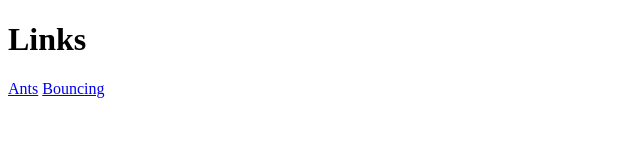
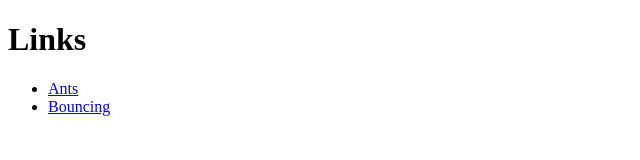
Before and after one commit to mlonn/mlonn.github.io, a plain HTML site: page index.html in a window 1280 px wide. Shown: the whole page, without its empty margins (0-640 px from the left). Drawn offline with Linux system fonts and the light colour scheme.

Commit message:
Added list

```diff
--- a/index.html
+++ b/index.html
@@ -6,7 +6,9 @@
 </head>
 	<body>
 	<h1>Links</h1>
-	<a href="http://cognitivezebra.github.io/ant/ant.html">Ants</a>
-	<a href="http://cognitivezebra.github.io/BouncingBalls/Bouncing.html">Bouncing</a>
+	<ul>
+	<li><a href="http://cognitivezebra.github.io/ant/ant.html">Ants</a></li>
+	<li><a href="http://cognitivezebra.github.io/BouncingBalls/Bouncing.html">Bouncing</a></li>
+	</ul>
 	</body>
 </html>
```
